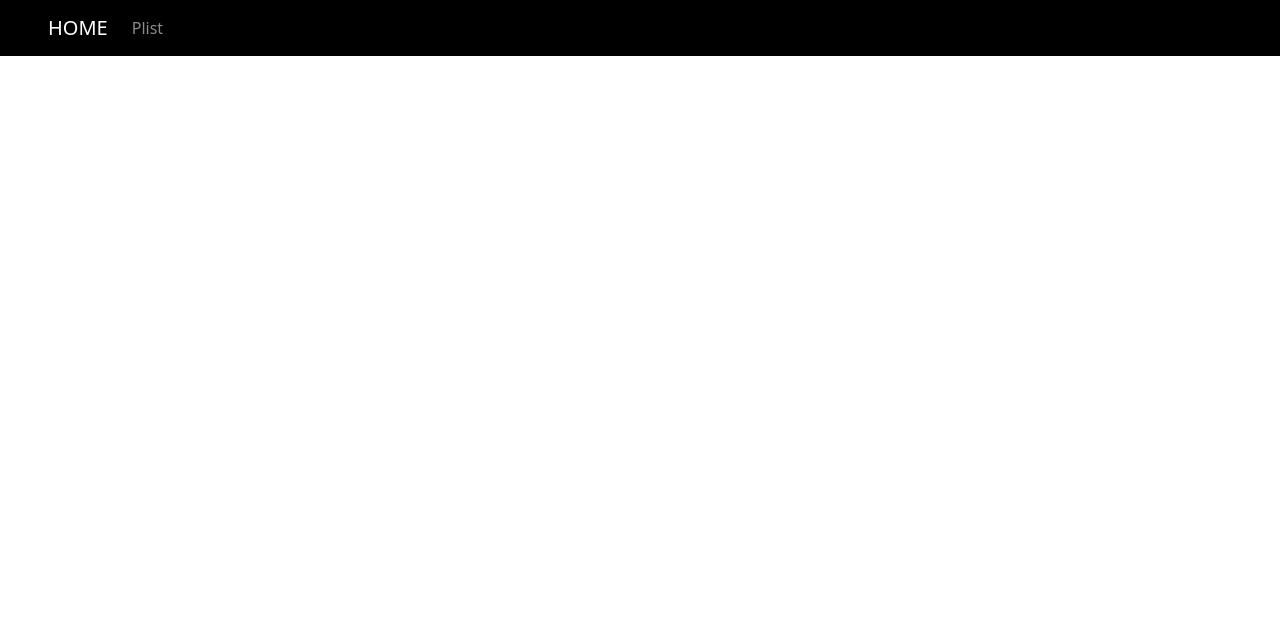
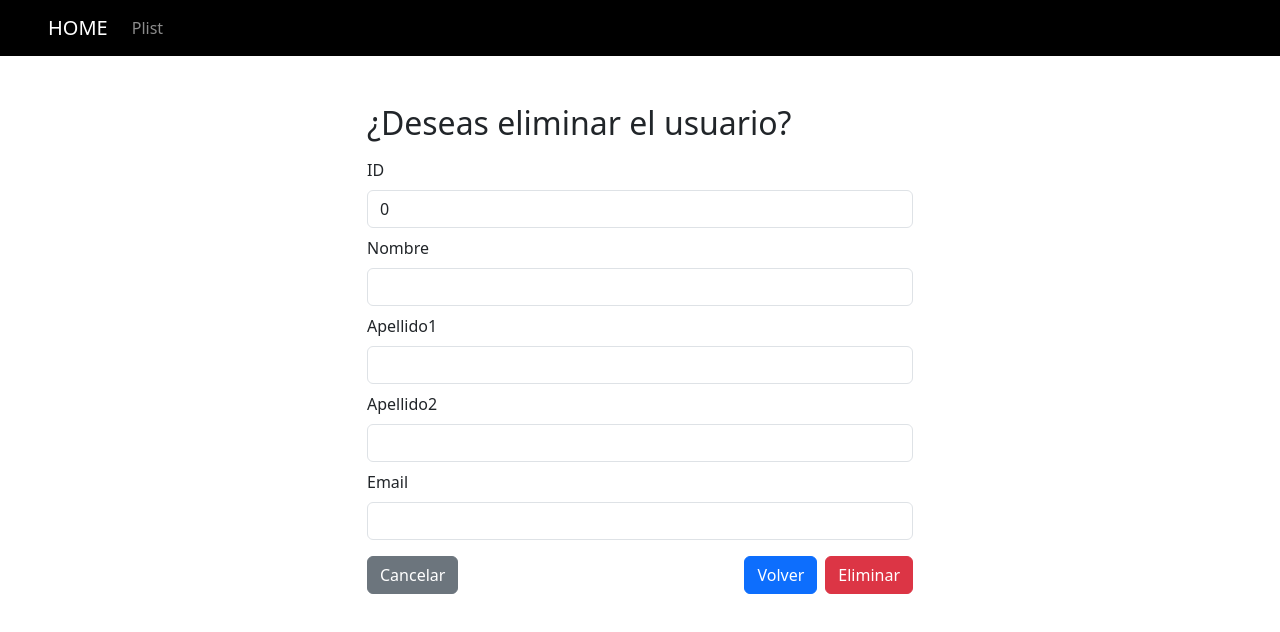
Before and after one commit to EloyML05/userges, an Angular app: page /admin/usuario/remove/1 in a window 1280 px wide. Before the commit this address led to /. Shown: the top 632 px of the page. Built offline with nearby package versions, Linux system fonts and the light colour scheme; no server answers.

Commit message:
componente borrar usuario

```diff
--- a/src/app/app.routes.ts
+++ b/src/app/app.routes.ts
@@ -1,6 +1,9 @@
 import { Routes } from '@angular/router';
-import { UsuarioAdminRoutedComponent } from './component/usuario/admin/routed/usuario.admin.routed.component/usuario.admin.routed.component.component';
+import { UsuarioAdminRoutedComponent } from './component/usuario/admin/routed/usuario.admin.routed.component/plist/usuario.admin.routed.component.component';
+import { RemoveComponent } from './component/usuario/admin/routed/usuario.admin.routed.component/remove/remove.component';
+
 
 export const routes: Routes = [
   { path: 'admin/usuario/plist', component: UsuarioAdminRoutedComponent },
+  { path: 'admin/usuario/remove/:id', component: RemoveComponent },
 ];
--- a/src/app/component/usuario/admin/routed/usuario.admin.routed.component/usuario.admin.routed.component.component.html
+++ b/src/app/component/usuario/admin/routed/usuario.admin.routed.component/plist/usuario.admin.routed.component.component.html
@@ -78,9 +78,9 @@
             <td>{{ usuario.email }}</td>
             <td class="text-center">
               <button type="button" class="btn btn-primary mx-2">Editar</button>
-              <button class="btn btn-danger" (click)="eliminar(usuario)">
+              <a class="btn btn-danger" href="/admin/usuario/remove/{{usuario.id}}">
                 Eliminar
-              </button>
+              </a>
             </td>
           </tr>
           } @empty {
--- a/src/app/component/usuario/admin/routed/usuario.admin.routed.component/usuario.admin.routed.component.component.ts
+++ b/src/app/component/usuario/admin/routed/usuario.admin.routed.component/plist/usuario.admin.routed.component.component.ts
@@ -1,10 +1,10 @@
 import { Component, OnInit } from '@angular/core';
-import { UsuarioService } from '../../../../../service/usuario.service';
-import { IUsuario } from '../../../../../model/usuario.interface';
+import { UsuarioService } from '../../../../../../service/usuario.service';
+import { IUsuario } from '../../../../../../model/usuario.interface';
 import { CommonModule } from '@angular/common';
-import { IPage } from '../../../../../model/model.interface';
+import { IPage } from '../../../../../../model/model.interface';
 import { FormsModule } from '@angular/forms';
-import { BotoneraService } from '../../../../../service/botonera.service';
+import { BotoneraService } from '../../../../../../service/botonera.service';
 import { debounce, debounceTime, Subject } from 'rxjs';
 
 @Component({
@@ -24,7 +24,6 @@ export class UsuarioAdminRoutedComponent implements OnInit {
   botonera: string[] = [];
   searchInput: Subject<string> = new Subject<string>();
 
-
   constructor(
     private oUsuarioService: UsuarioService,
     private oBotoneraService: BotoneraService
@@ -38,7 +37,10 @@ export class UsuarioAdminRoutedComponent implements OnInit {
         next: (arrUsuario: IPage<IUsuario>) => {
           this.lUsuarios = arrUsuario.content;
           this.maxPage = arrUsuario.totalPages;
-          this.botonera = this.oBotoneraService.getbotonera(this.maxPage, this.page);
+          this.botonera = this.oBotoneraService.getbotonera(
+            this.maxPage,
+            this.page
+          );
           this.clicked = false;
         },
         error: (err) => {
@@ -46,7 +48,6 @@ export class UsuarioAdminRoutedComponent implements OnInit {
         },
       });
     });
-
   }
 
   getPage() {
@@ -67,24 +68,10 @@ export class UsuarioAdminRoutedComponent implements OnInit {
     });
   }
 
-  editar(oUsuario: IUsuario) {
+  editar(oUsuario: IUsuario) {}
 
-
-  }
-
-filtrar(){
-  this.searchInput.next(this.filter);
-}
-
-  eliminar(oUsuario: IUsuario) {
-    this.oUsuarioService.delete(oUsuario.id).subscribe({
-      next: () => {
-        this.getPage();
-      },
-      error: (err) => {
-        console.log(err);
-      },
-    })
+  filtrar() {
+    this.searchInput.next(this.filter);
   }
 
   reordenar(colum: string) {
--- /dev/null
+++ b/src/app/component/usuario/admin/routed/usuario.admin.routed.component/remove/remove.component.html
@@ -0,0 +1,26 @@
+<div class="container mt-5">
+    <div class="row">
+        <div class="col-6 mx-auto">
+            <h2>¿Deseas eliminar el usuario?</h2>
+            <label for="" class="form-label  mt-2"> ID</label>
+            <input type="text" class="form-control" readonly [(ngModel)]="IUsuario.id" >
+            <label for="" class="form-label mt-2"> Nombre</label>
+            <input type="text" class="form-control " readonly  [(ngModel)]="IUsuario.nombre" >
+            <label for="" class="form-label mt-2"> Apellido1</label>
+            <input type="text" class="form-control " readonly [(ngModel)]="IUsuario.apellido1" >
+            <label for="" class="form-label mt-2"> Apellido2</label>
+            <input type="text" class="form-control " readonly [(ngModel)]="IUsuario.apellido2" >
+            <label for="" class="form-label mt-2"> Email</label>
+            <input type="text" class="form-control " readonly [(ngModel)]="IUsuario.email" >
+        </div>
+    </div>
+    <div class="row">
+        <div class="col-6  mx-auto d-flex justify-content-between">
+            <a class="btn btn-secondary mt-3" href="/admin/usuario/plist">Cancelar</a>
+            <div>
+            <a class="btn btn-primary mx-2 mt-3" href="/admin/usuario/plist">Volver</a>
+            <a class="btn btn-danger mt-3" (click)="eliminar()">Eliminar</a>
+        </div>
+        </div>
+    </div>
+</div>
--- /dev/null
+++ b/src/app/component/usuario/admin/routed/usuario.admin.routed.component/remove/remove.component.ts
@@ -0,0 +1,55 @@
+import { Component, OnInit } from '@angular/core';
+import { CommonModule } from '@angular/common';
+import { FormsModule } from '@angular/forms';
+import { UsuarioService } from '../../../../../../service/usuario.service';
+import { ActivatedRoute } from '@angular/router';
+import { IUsuario } from '../../../../../../model/usuario.interface';
+
+@Component({
+  selector: 'app-remove',
+  templateUrl: './remove.component.html',
+  styleUrls: ['./remove.component.css'],
+  standalone: true,
+  imports: [CommonModule ,FormsModule]
+
+})
+export class RemoveComponent implements OnInit {
+
+id: number = 0;
+IUsuario: IUsuario = {
+  id: 0,
+  nombre: '',
+  apellido1: '',
+  apellido2: '',
+  email: '',
+};
+
+  constructor( private oUsuarioService: UsuarioService, private oActivatedRoute: ActivatedRoute) {
+    this.id = this.oActivatedRoute.snapshot.params['id'];
+
+    this.oUsuarioService.getUser(this.id).subscribe({
+      next: (data) => {
+        this.IUsuario = data;
+      },
+      error: (err) => {
+        console.log(err);
+      },
+    })
+
+  }
+
+  ngOnInit() {
+  }
+
+  eliminar() {
+    this.oUsuarioService.delete(this.id).subscribe({
+      next: () => {
+        alert('Usuario eliminado correctamente');
+        location.href = '/admin/usuario/plist';
+      },
+      error: (err) => {
+        console.log(err);
+      },
+    })
+  }
+}
--- a/src/app/service/usuario.service.ts
+++ b/src/app/service/usuario.service.ts
@@ -14,6 +14,10 @@ export class UsuarioService {
     return this.oHttp.get<IPage<IUsuario>>(
       'http://localhost:8085' + '/usuario?page=' + page + '&size=' + size
     );
+  }
+
+  getUser(id: number): Observable<IUsuario> {
+    return this.oHttp.get<IUsuario>('http://localhost:8085/usuario/' + id);
   }
   getReorderedPage(
     page: number,
```
Also changed, not shown: src/app/component/usuario/admin/routed/usuario.admin.routed.component/plist/usuario.admin.routed.component.component.css (added), src/app/component/usuario/admin/routed/usuario.admin.routed.component/remove/remove.component.css (added).
